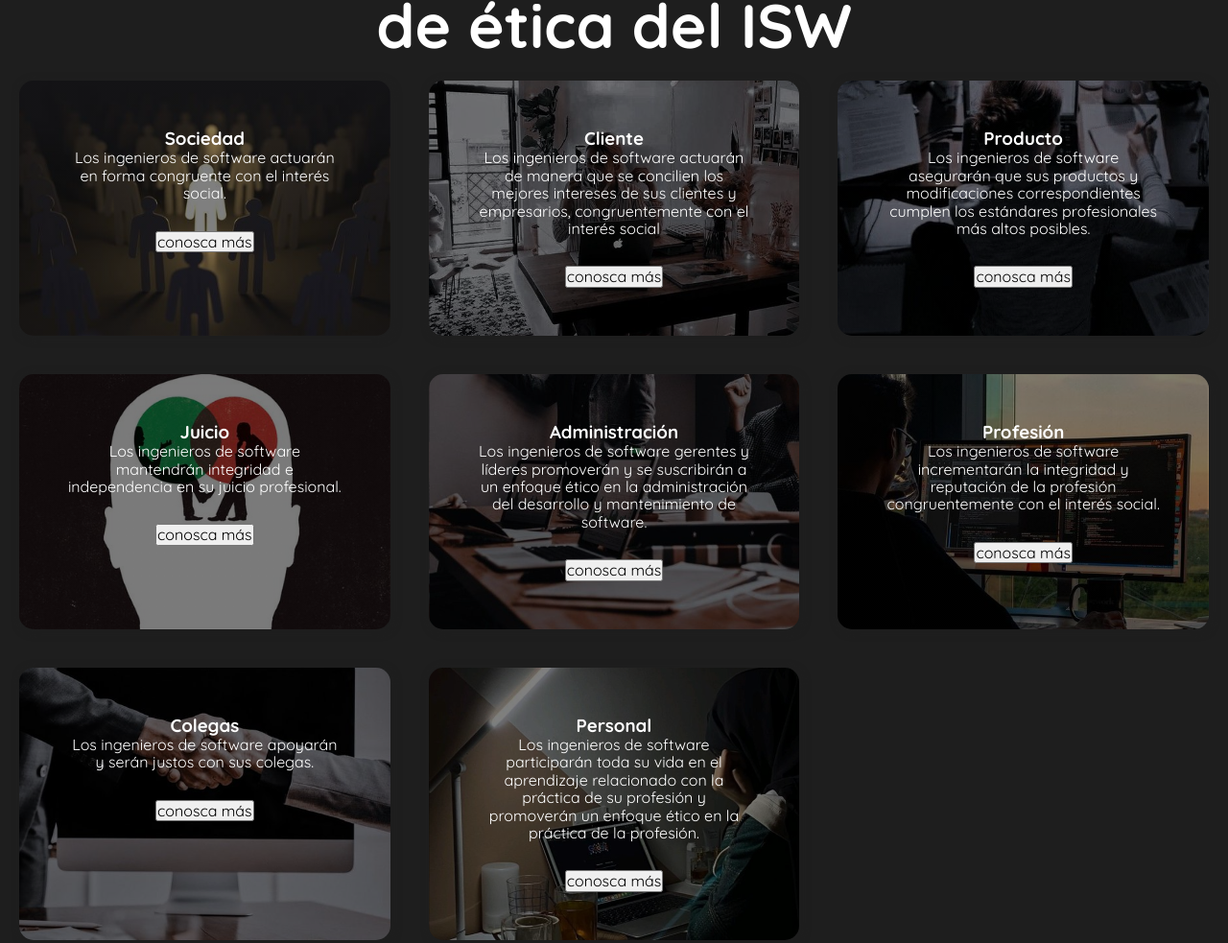
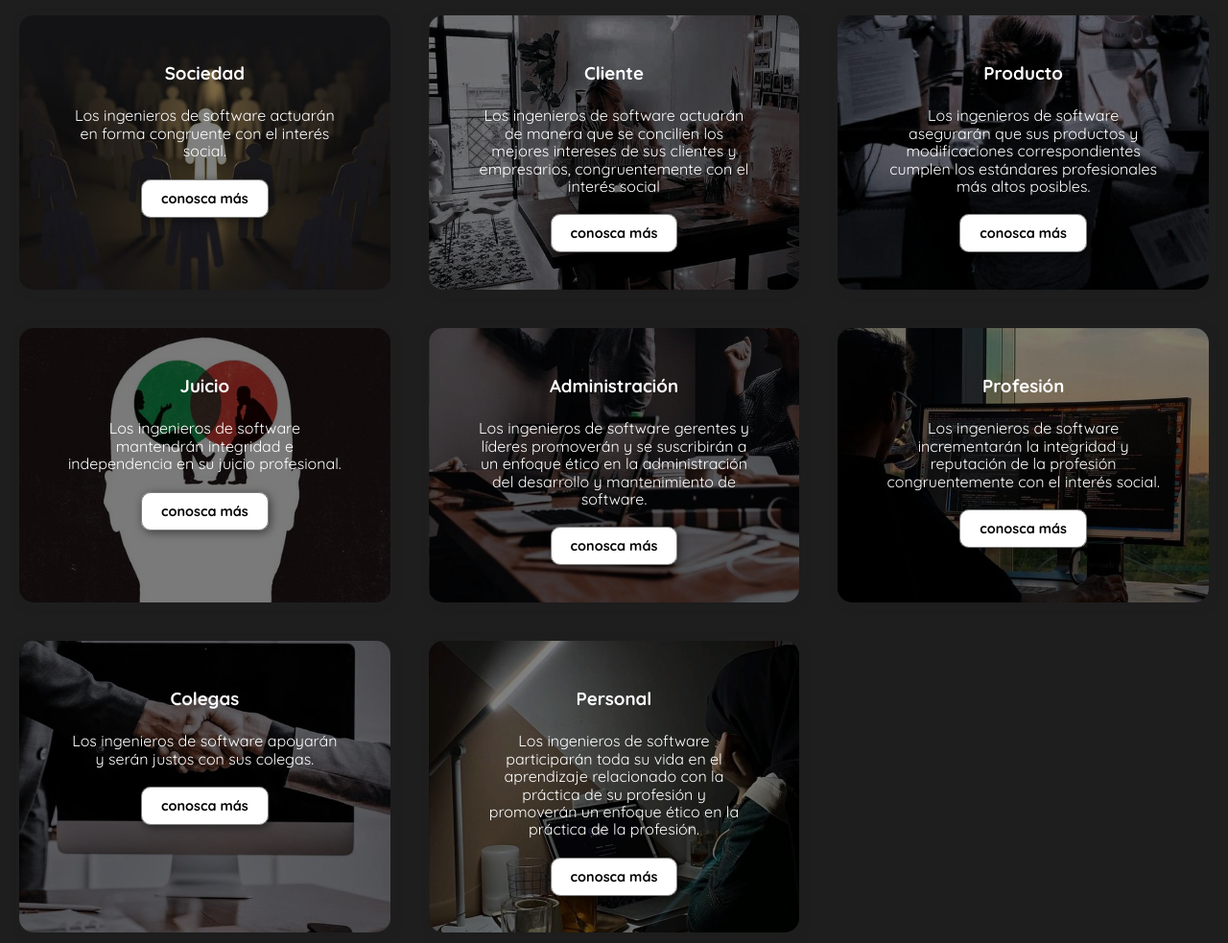
Before and after one commit to leodlc/CodigoEticaSoft, a plain HTML site: page Mapa/index.html in a window 1280 px wide. Shown: the part 448-1431 px from the top of the page at 96% size. Drawn offline with Linux system fonts and the light colour scheme.

Commit message:
Version 2.4

```diff
--- a/Mapa/css/estilos.css
+++ b/Mapa/css/estilos.css
@@ -5,6 +5,7 @@
 }
 html{
     font-family: 'Quicksand', sans-serif;
+    scroll-behavior: smooth;
 }
 .titulos-etica{
     text-align: center;
@@ -13,7 +14,9 @@ html{
 .contenedor{
     max-width: 1400px;
     margin: auto;
+
 }
+
 nav{
     width: 100%;
     height: 80px;
@@ -59,7 +62,15 @@ nav .logo img{
     color: black;
     text-align: right;
     margin-left: 2rem;
+    transition: 0.5s ease-out;
+
  }
+ /* .enlaces-navegador a:hover{
+
+
+
+ } */
+
 #presentacion{
     margin-top: 5.5rem;
 }
@@ -74,17 +85,38 @@ nav .logo img{
 }
 
 /* Indice */
+
 #indice{
     background-color: rgb(30,30,30);
     color: white;
     text-align: center;
 }
 #indice .contenedor{
-    padding: 200px 0px;
+    padding: 100px 0px;
+}
+#indice a{
+    font-size: 0.9em;
+    font-weight: bold;
+    padding: 10px 20px;
+    border-radius: 10px;
+    border: 1px solid rgba(0,0, 0, 0.5);
+    box-shadow: 2px 2px 10px rgba(0,0, 0, 0.5);
+    color: black;
+    background-color:white;
+    transition: ease-in-out 0.3s;
+    text-decoration: none;
+
+
+}
+#indice a:hover{
+    /* border: 2px solid rgb(255, 255, 255); */
+    background-color: rgb(40,40,40);
+    color: white;
 }
 #indice h2{
     margin-top: 0;
     font-size: 3.2em;
+    margin-bottom: 2rem;
 }
 #indice p{
     display: none;
@@ -96,6 +128,9 @@ nav .logo img{
     margin: 20px;
     border-radius: 15px;
 
+}
+#indice h3{
+    margin: 1.5rem 0;
 }
 .carta:first-child{
     background-image:linear-gradient(
@@ -187,7 +222,15 @@ nav .logo img{
 }
 
 /* Fin indice */
+.titulos-etica {
+    font-size: 2.5rem;
+}
 /* Sociedad */
+#principio1 {
+    margin-top: 3rem;
+    margin-bottom: 3rem;
+
+}
 .contenedor .contenedor-img{
     display: flex;
     justify-content: center;
@@ -207,11 +250,11 @@ nav .logo img{
 
 }
 .contenedor-info p{
-    font-size: 1.5rem;
+    font-size: 0.9rem;
     margin-bottom: 1rem;
 }
 .contenedor-info ul{
-    font-size: 1.6rem;
+    font-size: 0.6rem;
     background-size:COVER;
     background-attachment: fixed;
     height: 100%;
@@ -227,17 +270,15 @@ nav .logo img{
 
     }
 
+    .contenedor-info p{
+        font-size: 1.6rem;
 
-    /* .contenedor  .contenedor-info{
-        width: 30%;
+    }
+    .contenedor-info ul{
+        font-size: 1.5rem;
+
+
     }
 
-    .contenedor-img img{
-        width: 30%;
-    }
-    .contenedor-info ul{
-        font-size: 1rem;
-
-    } */
 
 }
--- a/Mapa/index.html
+++ b/Mapa/index.html
@@ -51,7 +51,7 @@
                     <p>
                         Los ingenieros de software actuarán en forma congruente con el interés social.
                     </p>
-                    <button>conosca más</button>
+                    <a href="#principio1">conosca más</a>
                 </div>
                 <div class="carta">
                     <h3>Cliente</h3>
@@ -59,7 +59,7 @@
                         Los ingenieros de software actuarán de manera que se concilien los mejores
                         intereses de sus clientes y empresarios, congruentemente con el interés social
                     </p>
-                    <button>conosca más</button>
+                    <a href="#principio2">conosca más</a>
                 </div>
                 <div class="carta">
                     <h3>Producto</h3>
@@ -67,14 +67,14 @@
                         Los ingenieros de software asegurarán que sus productos y modificaciones correspondientes
                         cumplen los estándares profesionales más altos posibles.
                     </p>
-                    <button>conosca más</button>
+                    <a href="#principio3">conosca más</a>
                 </div>
                 <div class="carta">
                     <h3>Juicio</h3>
                     <p>
                         Los ingenieros de software mantendrán integridad e independencia en su juicio profesional.
                     </p>
-                    <button>conosca más</button>
+                    <a href="#principio4">conosca más</a>
                 </div>
                 <div class="carta">
                     <h3>Administración</h3>
@@ -82,7 +82,7 @@
                         Los ingenieros de software gerentes y líderes promoverán y se suscribirán a un enfoque
                         ético en la administración del desarrollo y mantenimiento de software.
                     </p>
-                    <button>conosca más</button>
+                    <a href="#principio5">conosca más</a>
                 </div>
                 <div class="carta">
                     <h3>Profesión</h3>
@@ -90,14 +90,14 @@
                         Los ingenieros de software incrementarán la integridad y reputación de la profesión
                         congruentemente con el interés social.
                     </p>
-                    <button>conosca más</button>
+                    <a href="#principio6">conosca más</a>
                 </div>
                 <div class="carta">
                     <h3>Colegas</h3>
                     <p>
                         Los ingenieros de software apoyarán y serán justos con sus colegas.
                     </p>
-                    <button>conosca más</button>
+                    <a href="#principio7">conosca más</a>
                 </div>
                 <div class="carta">
                     <h3>Personal</h3>
@@ -105,7 +105,7 @@
                         Los ingenieros de software participarán toda su vida en el aprendizaje relacionado con la
                         práctica de su profesión y promoverán un enfoque ético en la práctica de la profesión.
                     </p>
-                    <button>conosca más</button>
+                    <a href="#principio8">conosca más</a>
                 </div>
             </div>
         </div>
@@ -379,6 +379,7 @@
             </div>
         </div>
     </section>
+    <script src="js/scrol.js"></script>
 </body>
 
 </html>
--- /dev/null
+++ b/Mapa/js/scrol.js
@@ -0,0 +1,11 @@
+let ubicacionPrincipal=window.pageYOffset;
+window.addEventListener("scroll",function(){
+    /* console.log(window.pagepageYOffset) */
+    let desplazamientoActual = window.pageYOffset; //100
+    if(ubicacionPrincipal >= desplazamientoActual){
+        document.getElementsByTagName("nav")[0].style.top = "0px" //200 > 180
+    }else{
+        document.getElementsByTagName("nav")[0].style.top = "-100px"
+    }
+    ubicacionPrincipal=desplazamientoActual;
+})
```
